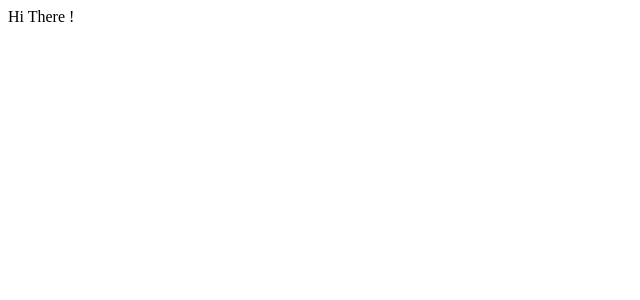
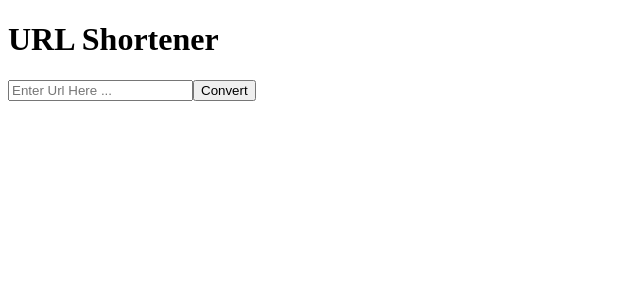
Before and after one commit to Alokih/Url-Shortener, a React (Vite) app in the folder Frontend/: page / in a window 1280 px wide. Shown: the top 300 px of the page, without its empty margins (0-640 px from the left). Built offline with nearby package versions, Linux system fonts and the light colour scheme.

Commit message:
created url form

```diff
--- a/Frontend/src/App.jsx
+++ b/Frontend/src/App.jsx
@@ -1,7 +1,13 @@
 import "./App.css";
+import UrlForm from "./UrlForm";
 
 const App = () => {
-    return <div>Hi There !</div>;
+    return (
+        <div>
+            <h1>URL Shortener</h1>
+            <UrlForm  />
+        </div>
+    );
 };
 
 export default App;
--- /dev/null
+++ b/Frontend/src/UrlForm.jsx
@@ -0,0 +1,20 @@
+import { useState } from "react";
+
+const UrlForm = () => {
+    const [url, setUrl] = useState("");
+
+    return (
+        <form>
+            <input
+                type="text"
+                value={url}
+                onChange={(e) => setUrl(e.target.value)}
+                placeholder="Enter Url Here ..."
+                required
+            />
+            <button type="submit">Convert</button>
+        </form>
+    );
+};
+
+export default UrlForm;
```
